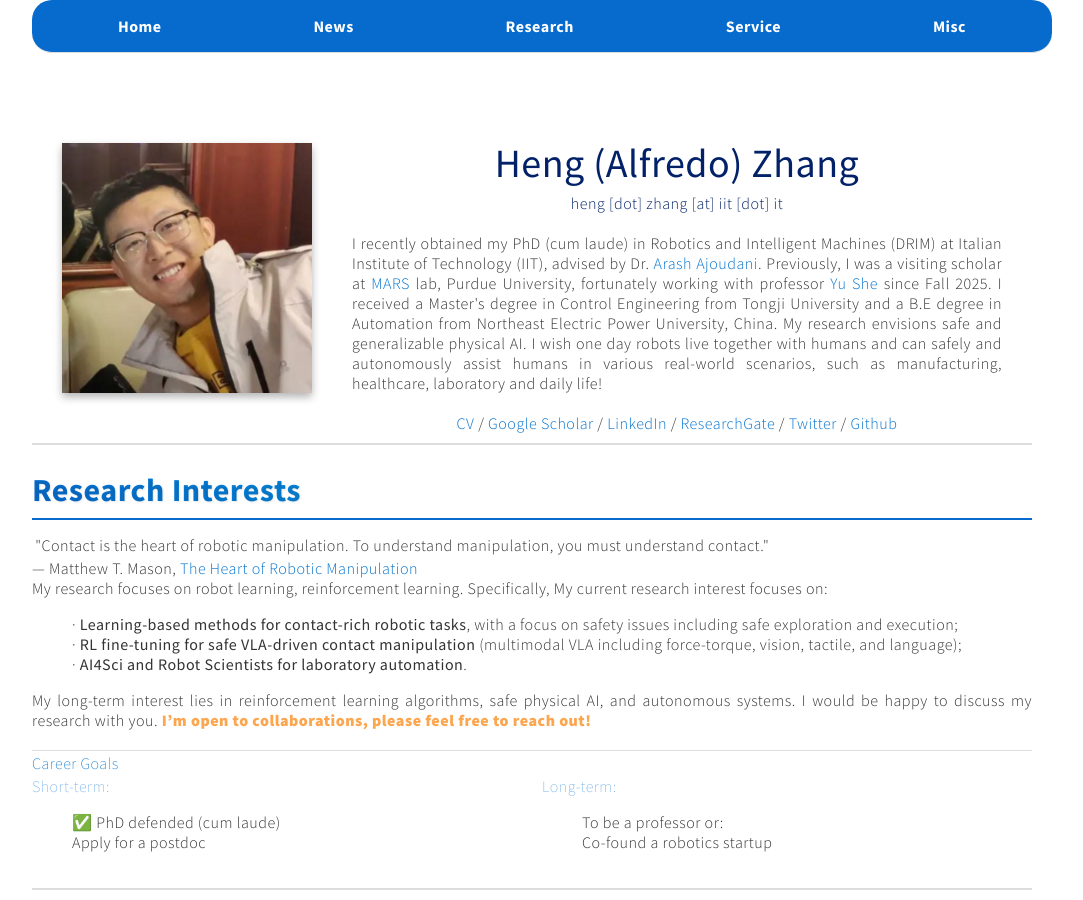
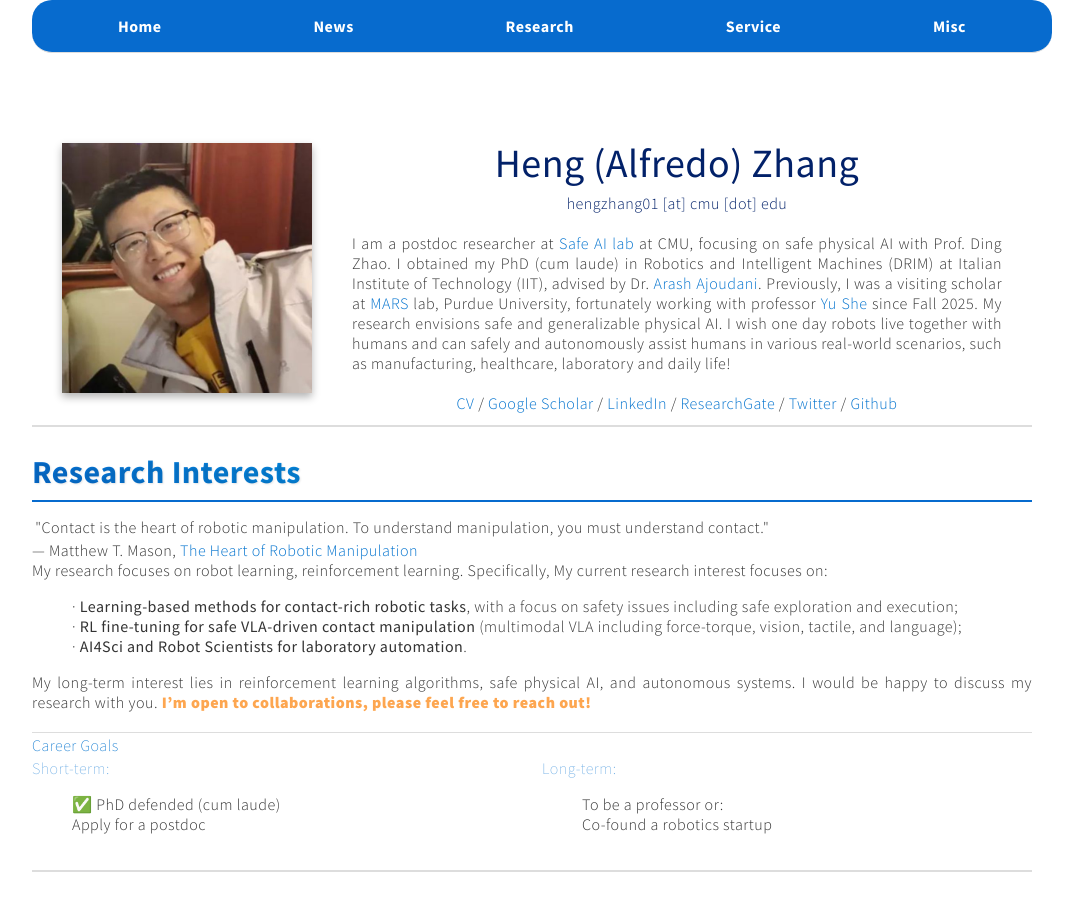
Before and after one commit to alfredo-pearson/alfredo-pearson.github.io, a Jekyll site: the page index.html, which Jekyll copies as it is, in a window 1280 px wide and 900 px high. Shown: the whole window, without its empty margins (108-1191 px from the left). Built offline with Jekyll 4.4.1, drawn with Linux system fonts in a browser that asks for light colours.

Commit message:
update bio

```diff
--- a/index.html
+++ b/index.html
@@ -36,11 +36,11 @@
             </div>
             <div id="profile-intro">
                 <div id="profile-name">Heng (Alfredo) Zhang</div>
-                <div id="profile-email">heng [dot] zhang [at] iit [dot] it </div>
+                <div id="profile-email">hengzhang01 [at] cmu [dot] edu </div>
                 <p>
                     <div style="text-align: justify;">
-                    I recently obtained my PhD (cum laude) in Robotics and Intelligent Machines (DRIM) at Italian Institute of Technology (IIT), advised by Dr. <a href="https://www.iit.it/it/people-details/-/people/arash-ajoudani">Arash Ajoudani</a>.
-                    Previously, I was a visiting scholar at <a href="https://www.purduemars.com/">MARS</a> lab, Purdue University, fortunately working with professor <a href="https://scholar.google.com/citations?user=r-dJcIsAAAAJ&hl=en">Yu She</a> since Fall 2025. I received a Master's degree in Control Engineering from Tongji University and a B.E degree in Automation from Northeast Electric Power University, China.
+                    I am a postdoc researcher at <a href="https://safeai-lab.github.io/">Safe AI lab </a> at CMU, focusing on safe physical AI with Prof. Ding Zhao. I obtained my PhD (cum laude) in Robotics and Intelligent Machines (DRIM) at Italian Institute of Technology (IIT), advised by Dr. <a href="https://www.iit.it/it/people-details/-/people/arash-ajoudani">Arash Ajoudani</a>.
+                    Previously, I was a visiting scholar at <a href="https://www.purduemars.com/">MARS</a> lab, Purdue University, fortunately working with professor <a href="https://scholar.google.com/citations?user=r-dJcIsAAAAJ&hl=en">Yu She</a> since Fall 2025.
                     My research envisions safe and generalizable physical AI. I wish one day robots live together with humans and can safely and autonomously assist humans in various real-world scenarios, such as manufacturing, healthcare, laboratory and daily life!
                     <br>
                     </div>
```
